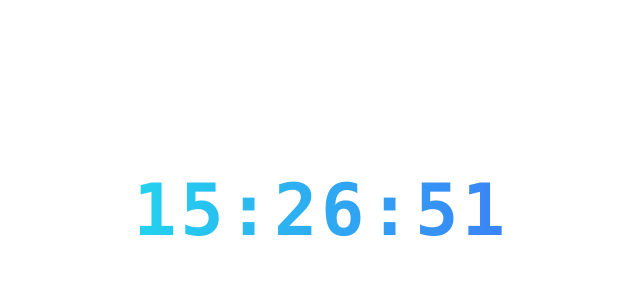
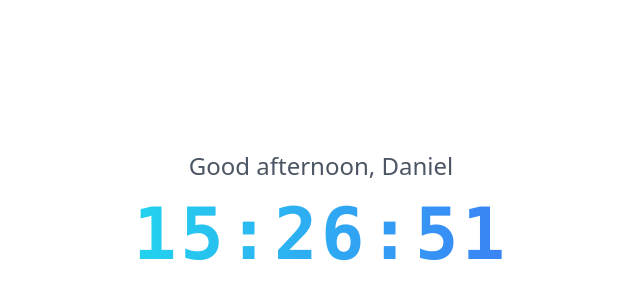
Before and after one commit to piperdaniel1/notion-widgets, a plain HTML site: page widgets/time-widget/index.html in a window 1280 px wide. Shown: the part 190-490 px from the top of the page, without its empty margins (319-959 px from the left). Drawn offline with nearby package versions, Linux system fonts and the light colour scheme.

Commit message:
Add dynamic greeting to time widget based on hour of the day

```diff
--- a/widgets/time-widget/index.html
+++ b/widgets/time-widget/index.html
@@ -8,18 +8,35 @@
 </head>
 <body class="bg-white flex items-center justify-center min-h-screen">
     <div class="text-center">
+        <div id="greeting" class="text-2xl font-medium text-gray-600 mb-4">
+            Hello, Daniel
+        </div>
         <div id="time" class="text-7xl font-bold text-transparent bg-clip-text bg-gradient-to-r from-cyan-400 to-blue-500 font-mono tracking-wider">
             00:00:00
         </div>
     </div>
 
     <script>
+        function getGreeting(hour) {
+            if (hour >= 5 && hour < 12) {
+                return "Good morning, Daniel";
+            } else if (hour >= 12 && hour < 17) {
+                return "Good afternoon, Daniel";
+            } else if (hour >= 17 && hour < 21) {
+                return "Good evening, Daniel";
+            } else {
+                return "Good night, Daniel";
+            }
+        }
+
         function updateTime() {
             const now = new Date();
-            const hours = String(now.getHours()).padStart(2, '0');
+            const hours = now.getHours();
+            const hoursStr = String(hours).padStart(2, '0');
             const minutes = String(now.getMinutes()).padStart(2, '0');
             const seconds = String(now.getSeconds()).padStart(2, '0');
-            document.getElementById('time').textContent = `${hours}:${minutes}:${seconds}`;
+            document.getElementById('time').textContent = `${hoursStr}:${minutes}:${seconds}`;
+            document.getElementById('greeting').textContent = getGreeting(hours);
         }
 
         updateTime();
```
